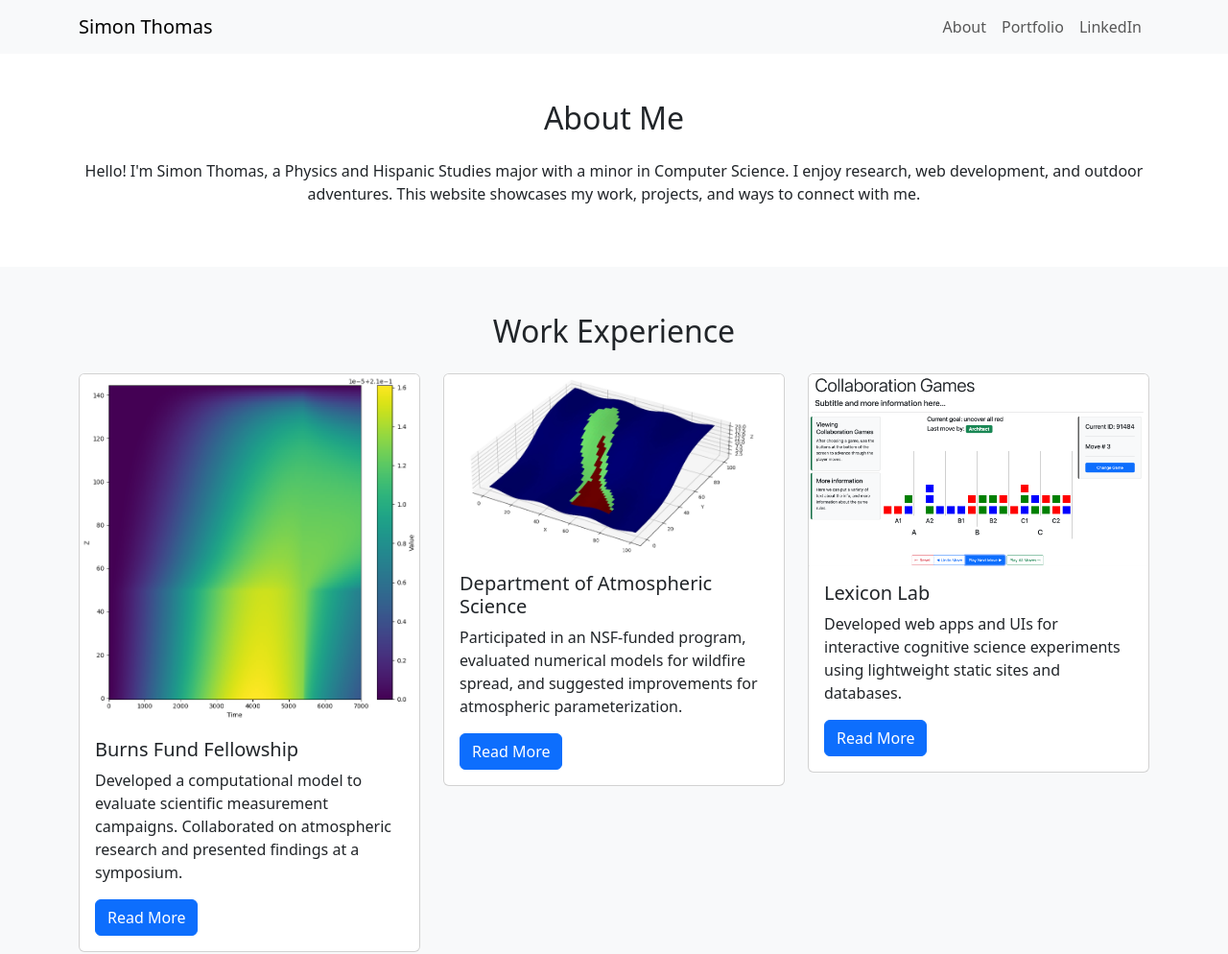
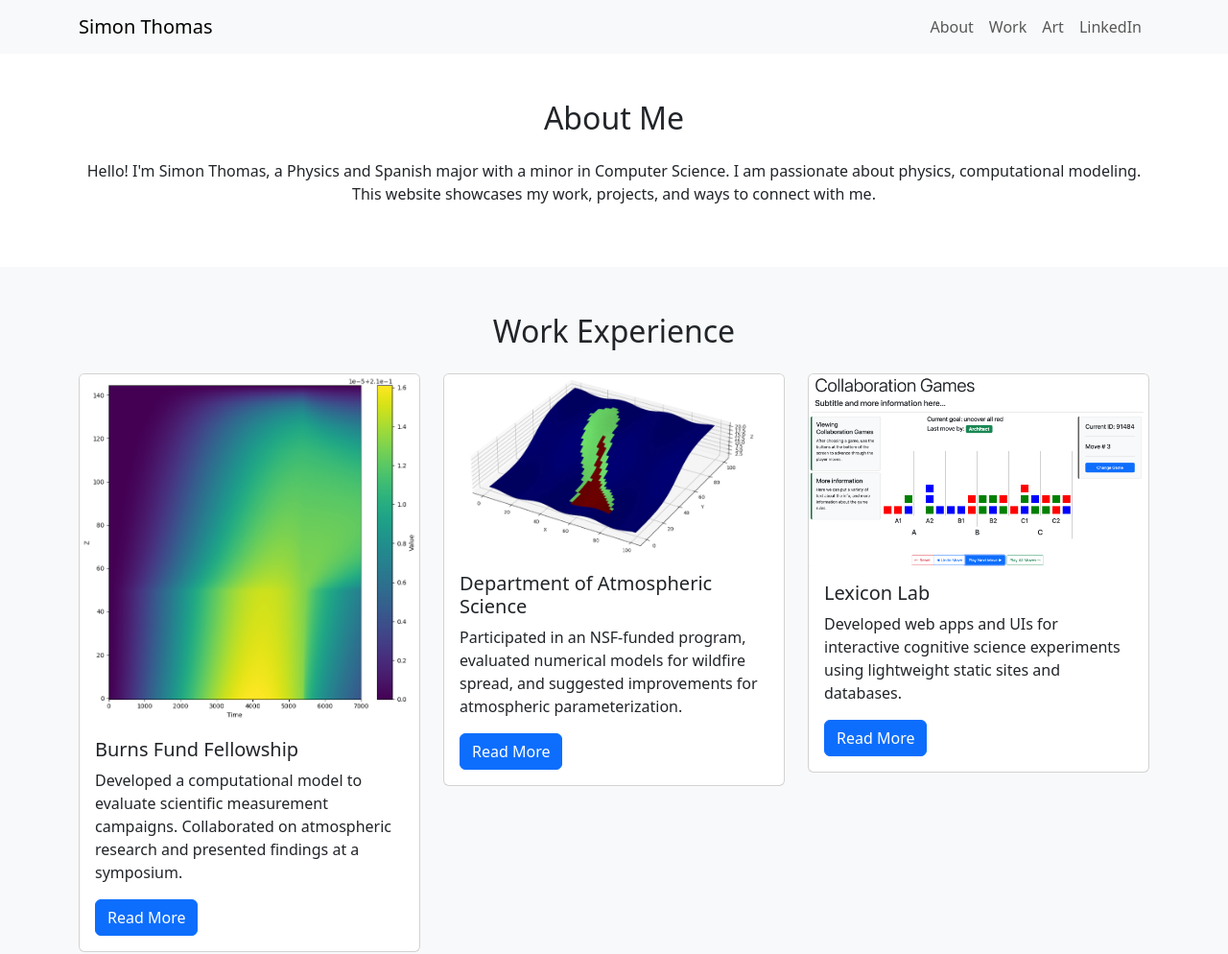
Before and after one commit to s-omas/s-omas.github.io, a plain HTML site: page index.html in a window 1280 px wide. Shown: the top 994 px of the page at 96% size. Drawn offline with nearby package versions, Linux system fonts and the light colour scheme.

Commit message:
index update

```diff
--- a/index.html
+++ b/index.html
@@ -16,7 +16,8 @@
             <div class="collapse navbar-collapse" id="navbarNav">
                 <ul class="navbar-nav ms-auto">
                     <li class="nav-item"><a class="nav-link" href="#about">About</a></li>
-                    <li class="nav-item"><a class="nav-link" href="#portfolio">Portfolio</a></li>
+                    <li class="nav-item"><a class="nav-link" href="#portfolio">Work</a></li>
+                    <li class="nav-item"><a class="nav-link" href="/plaza">Art</a></li>
                     <li class="nav-item"><a class="nav-link" href="https://www.linkedin.com/in/simon-thomas-9b515521a/" target="_blank">LinkedIn</a></li>
                 </ul>
             </div>
@@ -26,7 +27,7 @@
     <section id="about" class="py-5">
         <div class="container">
             <h2 class="text-center mb-4">About Me</h2>
-            <p class="text-center">Hello! I'm Simon Thomas, a Physics and Hispanic Studies major with a minor in Computer Science. I enjoy research, web development, and outdoor adventures. This website showcases my work, projects, and ways to connect with me.</p>
+            <p class="text-center">Hello! I'm Simon Thomas, a Physics and Spanish major with a minor in Computer Science. I am passionate about physics, computational modeling. This website showcases my work, projects, and ways to connect with me.</p>
         </div>
     </section>
 
```
